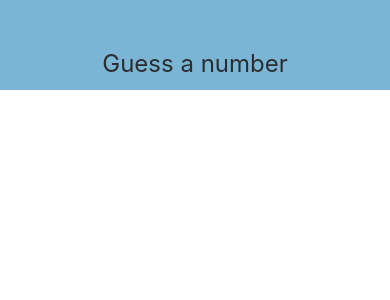
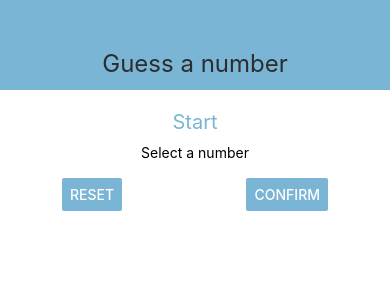
Before and after one commit to rjwhobbs/learn-react-native, a React Native app in the folder second-rn-app/: screen / in a window 390 px wide. Shown: the top 300 px of the page. Built offline with nearby package versions, Linux system fonts and the light colour scheme.

Commit message:
Basic styling

```diff
--- a/second-rn-app/App.js
+++ b/second-rn-app/App.js
@@ -3,11 +3,13 @@ import React from 'react';
 import { StyleSheet, Text, View, Button, TextInput } from 'react-native';
 import { useState } from 'react';
 import Header from './components/Header';
+import StartGameScreen from './srceens/StartGameScreen';
 
 export default function App() {
   return (
 		<View style={styles.screen}>
 			<Header title={'Guess a number'}/>
+			<StartGameScreen />
     </View>
   );
 }
--- /dev/null
+++ b/second-rn-app/srceens/StartGameScreen.js
@@ -0,0 +1,53 @@
+import React from 'react';
+import {View, StyleSheet, Text, TextInput, Button} from 'react-native'
+
+const StartGameScreen = () => {
+	return (
+		<View style={styles.screen}>
+			<Text style={styles.title}>Start</Text>
+			<View style={styles.inputCon}>
+				<Text>Select a number</Text>
+				<TextInput />
+				<View style={styles.buttonCon}>
+					<Button
+						title="Reset"
+						color='#7ab5d6'
+					/>
+					<Button
+						title="Confirm"
+						color='#7ab5d6'
+					/>
+				</View>
+			</View>
+		</View>
+	);
+}
+
+const styles = StyleSheet.create({
+	screen: {
+		flex: 1,
+		padding: 10,
+		alignItems: 'center',
+	},
+	title: {
+		fontSize: 20,
+		marginVertical: 10,
+		color: '#7ab5d6'
+	},
+	inputCon: {
+		width: 300,
+		maxWidth: '80%',
+		alignItems: 'center'
+	},
+	buttonCon: {
+		flexDirection: 'row',
+		width: '100%',
+		justifyContent: 'space-between',
+		paddingHorizontal: 15
+	},
+	inputText: {
+		color: '#2d2d2d'
+	}
+})
+
+export default StartGameScreen;
```
